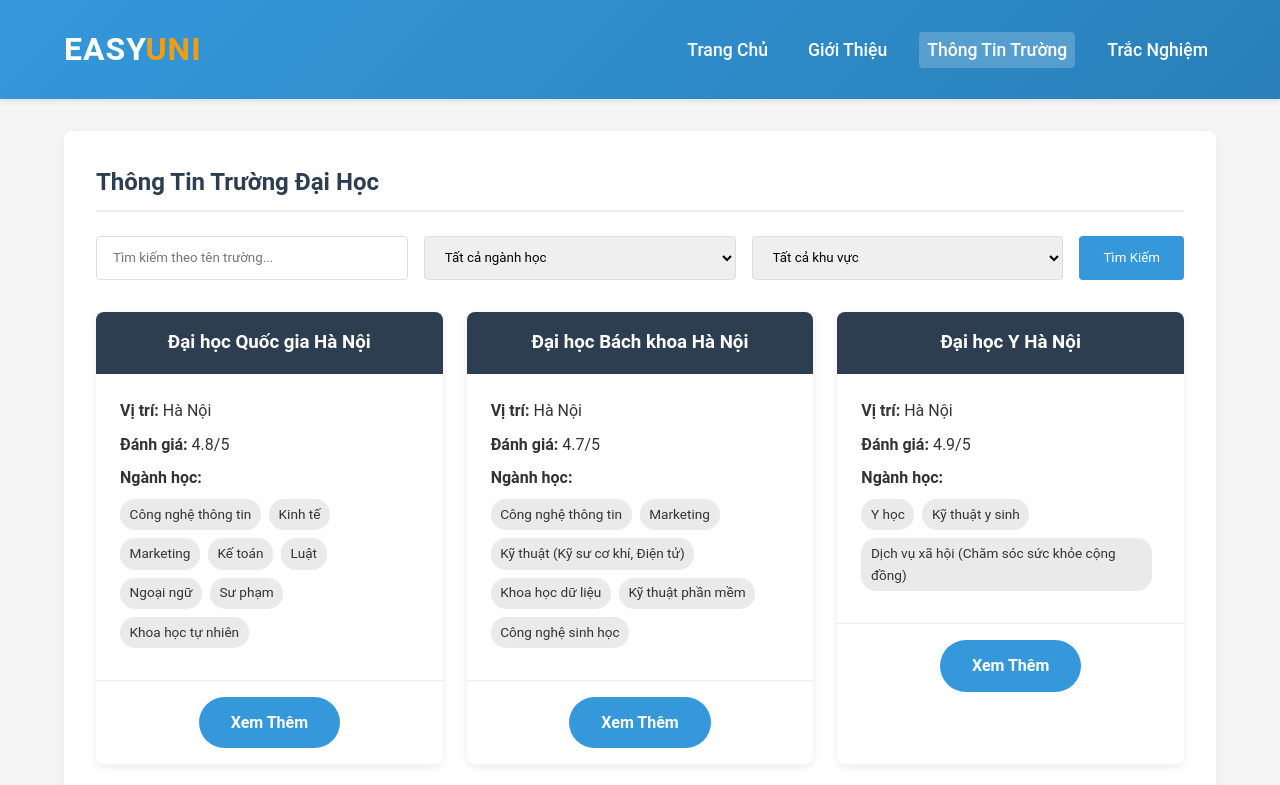
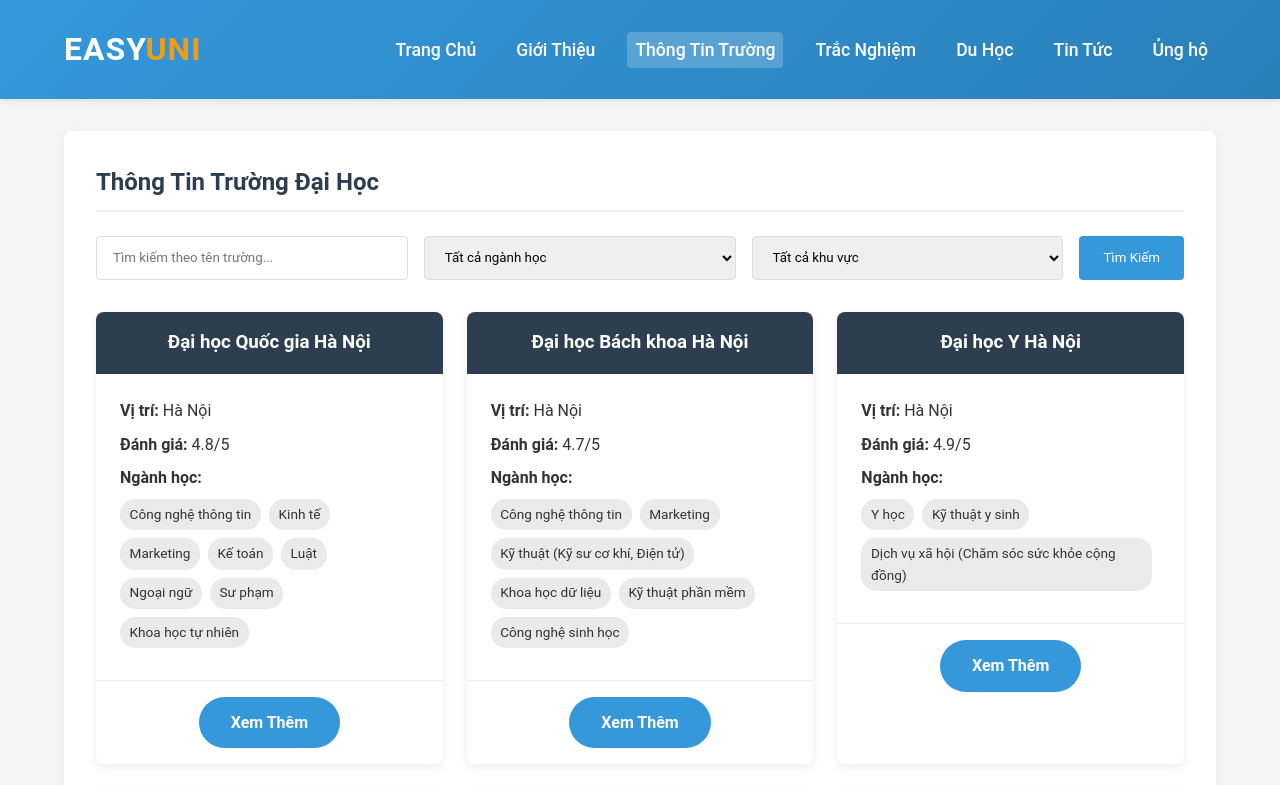
Before and after one commit to harrynked/easyuni, a plain HTML site: page info.html in a window 1280 px wide. Shown: the top 785 px of the page. Drawn offline with Linux system fonts and the light colour scheme.

Commit message:
Update info.html
add some features

```diff
--- a/info.html
+++ b/info.html
@@ -19,6 +19,9 @@
                     <li><a href="index.html#about">Giới Thiệu</a></li>
                     <li><a href="info.html" class="active">Thông Tin Trường</a></li>
                     <li><a href="index.html#quiz">Trắc Nghiệm</a></li>
+                    <li><a href="index.html#study-abroad">Du Học</a></li>
+                    <li><a href="index.html#news">Tin Tức</a></li>
+                    <li><a href="index.html#donate">Ủng hộ</a></li>
                 </ul>
             </nav>
         </div>
```
